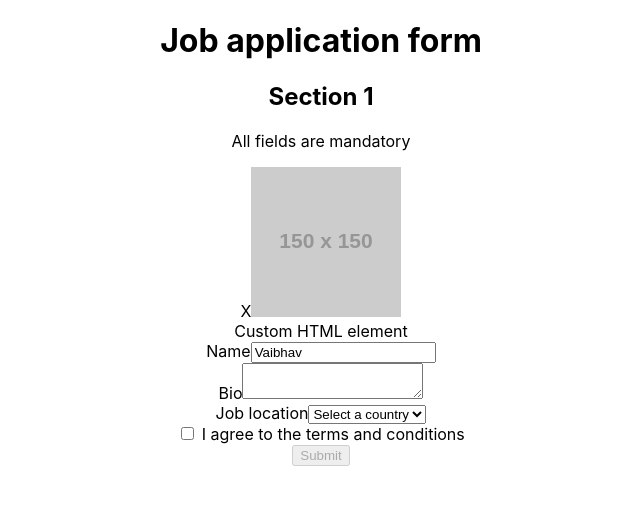
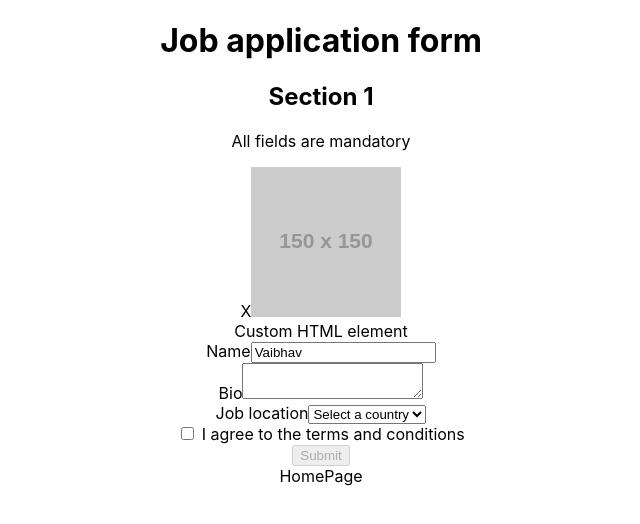
Before and after one commit to iCodeWalker/react-testing, a React (Create React App) app: page / in a window 1280 px wide. Shown: the top 524 px of the page, without its empty margins (319-959 px from the left). Built offline with nearby package versions, Linux system fonts and the light colour scheme.

Commit message:
Added: Home page

```diff
--- a/src/App.tsx
+++ b/src/App.tsx
@@ -1,12 +1,12 @@
-import React from "react";
-import logo from "./logo.svg";
 import "./App.css";
 import { Application } from "./components/application/application";
+import HomePage from "./pages/homePage";
 
 function App() {
   return (
     <div className="App">
       <Application />
+      <HomePage />
     </div>
   );
 }
--- /dev/null
+++ b/src/pages/homePage.js
@@ -0,0 +1,7 @@
+import React from "react";
+
+const HomePage = () => {
+  return <div>HomePage</div>;
+};
+
+export default HomePage;
```
